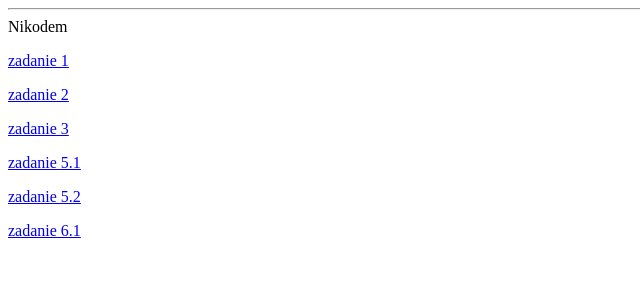
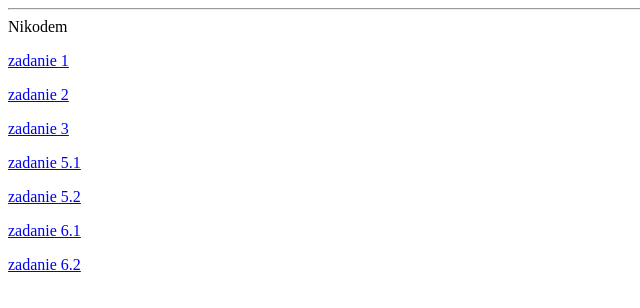
Before and after one commit to Naynek08/Tylko-Legia, a plain HTML site: page index.html in a window 1280 px wide. Shown: the full height of the page, 0-640 px from the left. Drawn offline with Linux system fonts and the light colour scheme.

Commit message:
Update index.html

```diff
--- a/index.html
+++ b/index.html
@@ -12,6 +12,7 @@
 <p><a href="Zadanie5_1.html">zadanie 5.1</a></p>
     <p><a href="5_2.html">zadanie 5.2</a></p>
     <p><a href="6.1.html">zadanie 6.1</a></p>
+    <p><a href="bmi.html">zadanie 6.2</a></p>
 
 
 </body>
```
